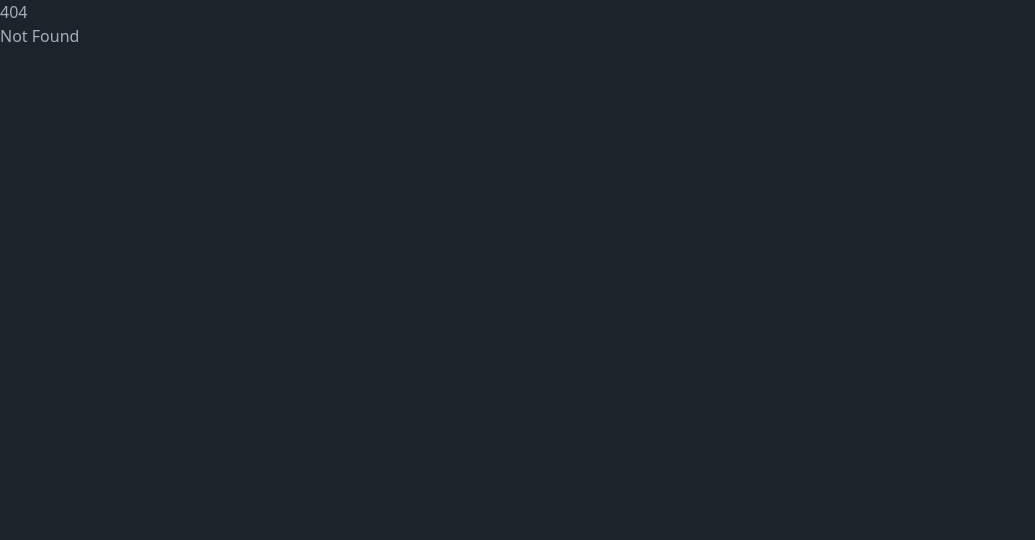
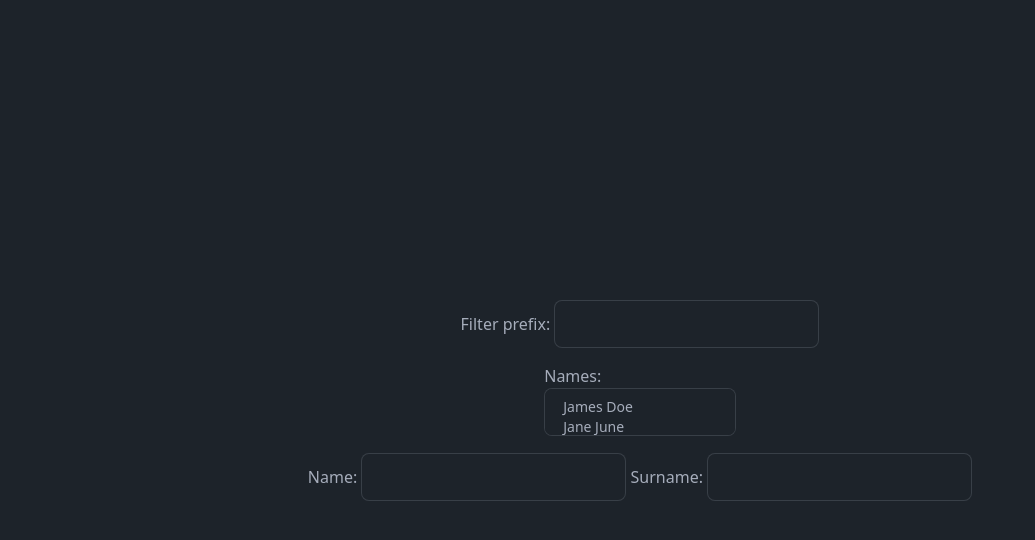
Before and after one commit to cntrvsy/7-Guis-svelte5, a SvelteKit app: page /crud in a window 1280 px wide. Before the commit this address had no page. Shown: the top 540 px of the page, without its empty margins (0-1035 px from the left). Built offline with nearby package versions, Linux system fonts and the light colour scheme.

Commit message:
crud half way

```diff
--- a/src/routes/+page.svelte
+++ b/src/routes/+page.svelte
@@ -16,7 +16,7 @@
            <button class="btn btn-primary" onclick={() => goto('/timer')}>Timer</button>
        </div>
        <div class="p-4 flex items-center justify-center">
-           <button class="btn">First Example</button>
+           <button class="btn btn-primary" onclick={() => goto('/crud')}>CRUD</button>
        </div>
        <div class="p-4 flex items-center justify-center">
            <button class="btn">First Example</button>
--- /dev/null
+++ b/src/routes/crud/+page.svelte
@@ -0,0 +1,58 @@
+<script lang=ts>
+
+    type Person = {
+        name: string
+        surname: string
+    }
+
+    let people = $state<Person[]>([
+        { name: 'James', surname: 'Doe' },
+        { name: 'Jane', surname: 'June' },
+        { name: 'John', surname: 'Swanson' }
+    ])
+
+    let selected = $state<Person | null>(null)
+    let person = $state<Person>({
+        name: '',
+        surname: ''
+    })
+
+</script>
+
+<div class="flex items-center justify-center h-screen">
+    <div class="flex flex-col items-center space-y-4">
+
+        <div class="search">
+            <label class="group">
+                <span>
+                    Filter prefix:
+                </span>
+                <input type="text" class="input input-bordered"/>
+            </label>
+        </div>
+
+        <label class="people">
+            <span class="group">
+                Names:
+            </span>
+            <select bind:value={selected} size="5" class="select select-bordered w-full">
+                {#each people as person}
+                    <option value={person}>
+                        {person.name} {person.surname}
+                    </option>
+                {/each}
+            </select>
+        </label>
+
+        <div class="details">
+            <label class="group">
+                <span>Name:</span>
+                <input type="text" bind:value={person.name} class="input input-bordered"/>
+            </label>
+            <label class="group">
+                <span>Surname:</span>
+                <input type="text" bind:value={person.surname} class="input input-bordered"/>
+            </label>
+        </div>
+    </div>
+</div>
```
